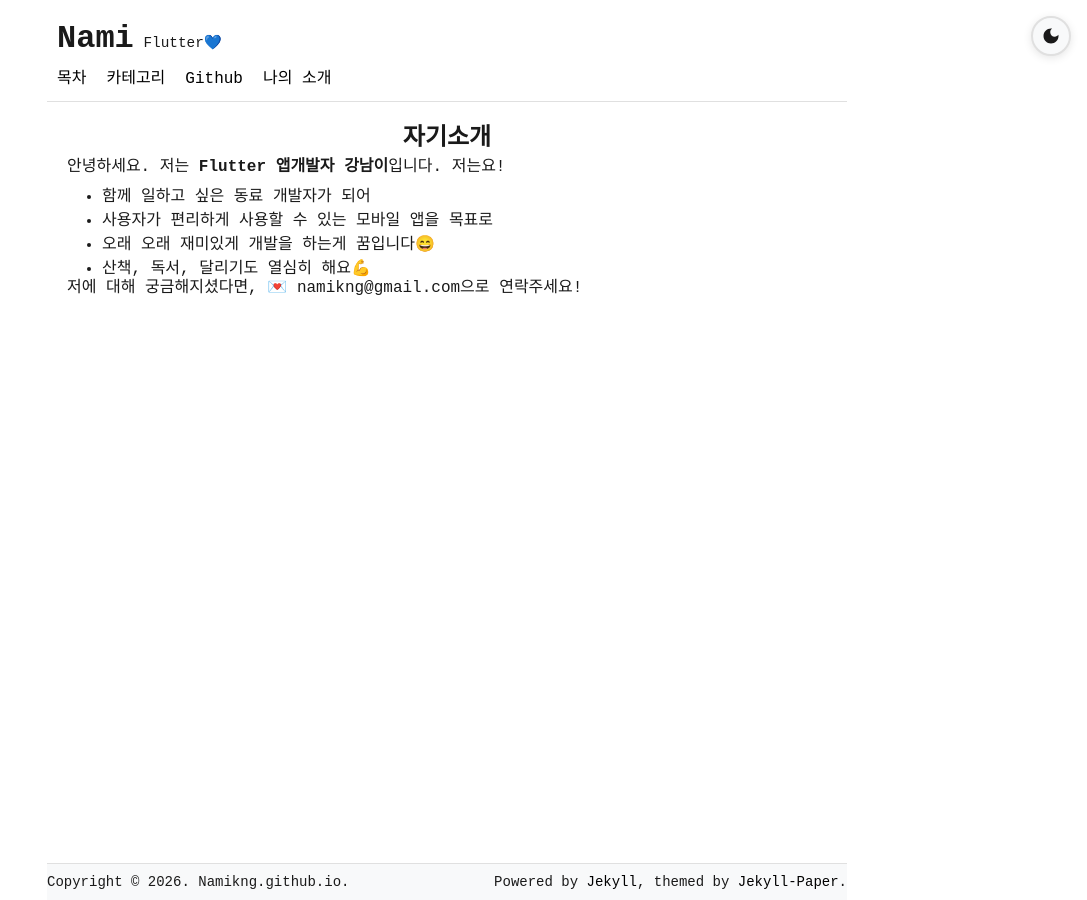
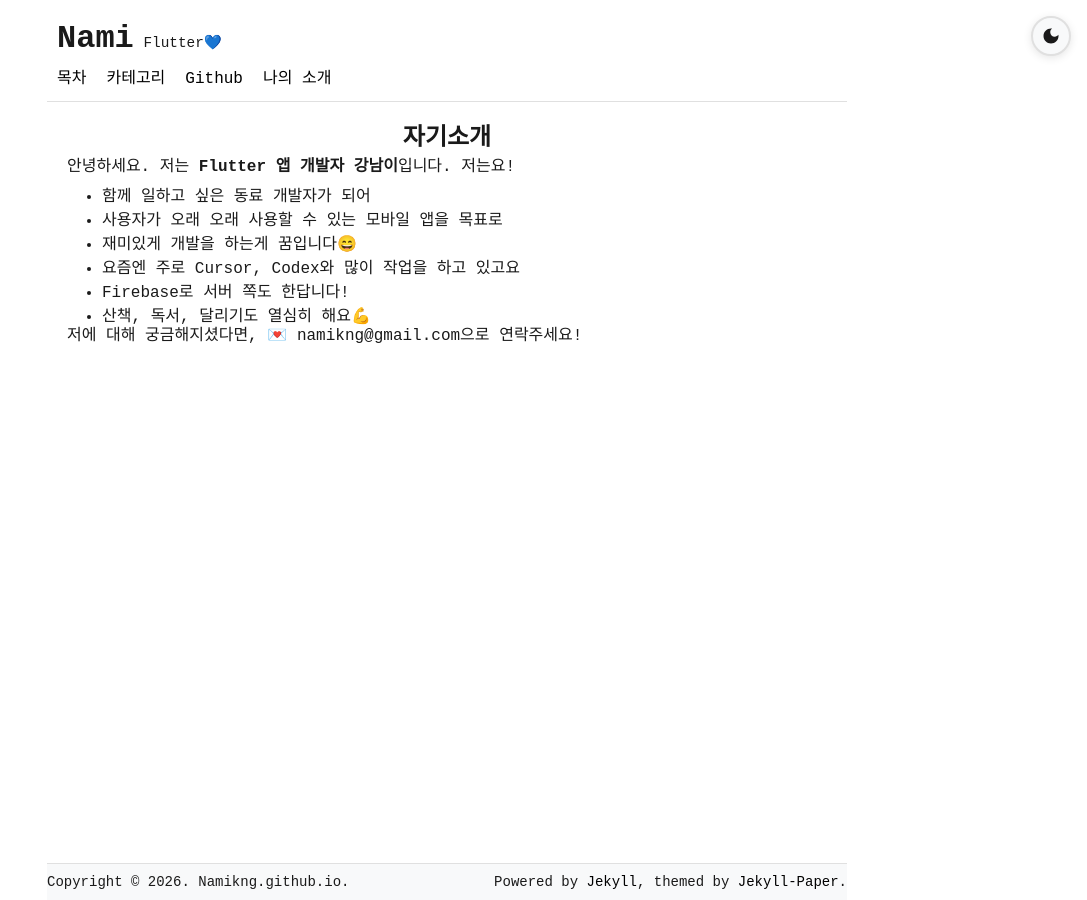
Before and after one commit to Namikng/Namikng.github.io, a Jekyll site: the page built from about.md, in a window 1280 px wide. Shown: the whole page, without its empty margins (193-1280 px from the left). Built offline with Jekyll 4.4.1, drawn with Linux system fonts in a browser that asks for light colours.

Commit message:
docs: 자기소개 내용 최신화
- Flutter 앱 개발자 소개 문구 업데이트
- Cursor, Codex, Firebase 추가
- 앱 목표 문구 수정

```diff
--- a/about.md
+++ b/about.md
@@ -4,11 +4,13 @@ title: 자기소개
 permalink: /about/
 ---
 
-안녕하세요. 저는 **Flutter 앱개발자 강남이**입니다.
+안녕하세요. 저는 **Flutter 앱 개발자 강남이**입니다.
 저는요!
 - 함께 일하고 싶은 동료 개발자가 되어
-- 사용자가 편리하게 사용할 수 있는 모바일 앱을 목표로
-- 오래 오래 재미있게 개발을 하는게 꿈입니다😄
+- 사용자가 오래 오래 사용할 수 있는 모바일 앱을 목표로
+- 재미있게 개발을 하는게 꿈입니다😄
+- 요즘엔 주로 Cursor, Codex와 많이 작업을 하고 있고요
+- Firebase로 서버 쪽도 한답니다!
 - 산책, 독서, 달리기도 열심히 해요💪
 
 저에 대해 궁금해지셨다면,
```
